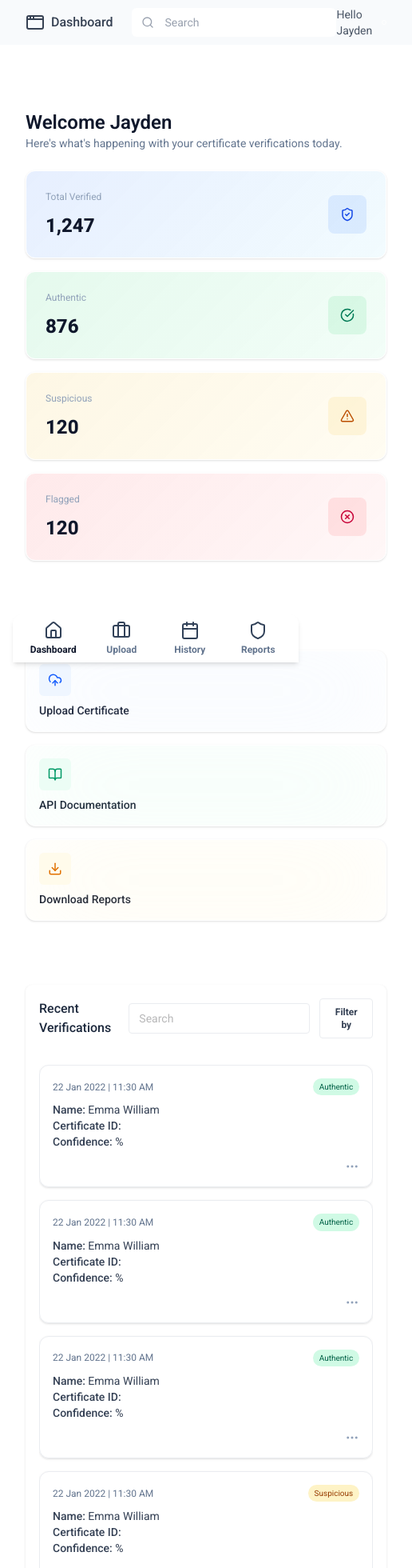
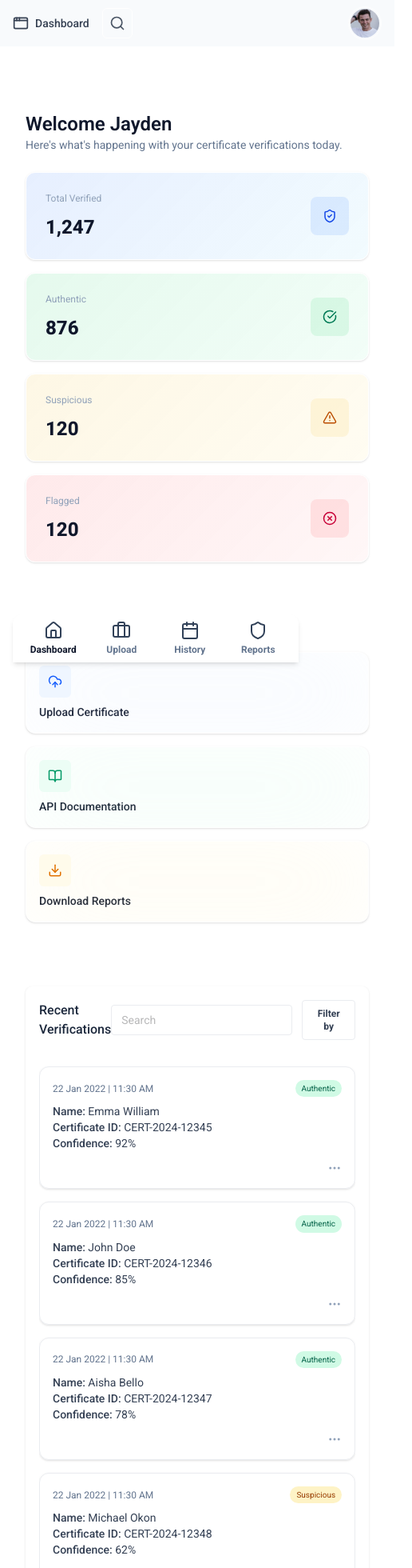
Before and after one commit to TechProoo/certiAi, a React (Vite) app: page /dashboard in a window 390 px wide. Shown: the top 1960 px of the page at 80% size, 516 px wide, since content can reach past the window. Built offline with nearby package versions, Linux system fonts and the light colour scheme; a web font is replaced by a local one.

Commit message:
Finished the frontend

```diff
--- a/src/Components/dashboard/DashboardHeader.tsx
+++ b/src/Components/dashboard/DashboardHeader.tsx
@@ -9,28 +9,38 @@ import {
 
 export default function DashboardHeader() {
   return (
-    <header className="w-full border-b px-8 py-2 bg-[#F8FAFC] flex items-center justify-between">
+    <header className="w-full border-b px-4 md:px-8 py-2 bg-[#F8FAFC] flex items-center justify-between">
       {/* Left Section */}
-      <div className="flex items-center gap-6">
+      <div className="flex items-center gap-4 md:gap-6">
+        {/* Title */}
         <div className="flex items-center gap-2 text-gray-700 font-medium">
-          <AppWindow />
-          <h1>Dashboard</h1>
+          <AppWindow className="h-5 w-5" />
+          <h1 className="text-sm md:text-base">Dashboard</h1>
         </div>
 
-        {/* Search Bar */}
-        <div className="relative w-64 group">
+        {/* Search Bar (hidden on mobile, appears from md upward) */}
+        <div className="relative w-40 sm:w-48 md:w-64 hidden sm:block group">
           <input
             type="text"
             placeholder="Search"
             className="w-full h-9 pl-10 pr-3 rounded-md border border-transparent bg-white text-sm text-[#130D3A] placeholder-gray-400 transition-all duration-200 ease-in-out focus:outline-none focus:shadow-sm focus:border-[#130D3A]"
           />
-          <Search className="absolute left-3 top-1/2 -translate-y-1/2 h-4 w-4 text-gray-400 transition-colors duration-200 group-focus-within:text-gray-600" />
+          <Search className="absolute left-3 top-1/2 -translate-y-1/2 h-4 w-4 text-gray-400 group-focus-within:text-gray-600" />
         </div>
+
+        {/* Mobile Search Icon */}
+        <button className="sm:hidden p-2 rounded-md hover:bg-white border">
+          <Search className="h-5 w-5 text-gray-600" />
+        </button>
       </div>
 
       {/* Right Section */}
       <div className="flex items-center gap-3">
-        <span className="text-sm text-gray-600">Hello Jayden</span>
+        {/* Hide username text on small screens */}
+        <span className="text-sm text-gray-600 hidden md:block">
+          Hello Jayden
+        </span>
+
         <DropdownMenu>
           <DropdownMenuTrigger asChild aria-label="Open user menu">
             <button className="rounded-full border p-0.5 focus:outline-none focus:ring-2 focus:ring-offset-2 focus:ring-slate-300">
@@ -44,8 +54,8 @@ export default function DashboardHeader() {
             </button>
           </DropdownMenuTrigger>
 
-          <DropdownMenuContent align="end" className="w-cover">
-            {/* Non-interactive profile header */}
+          <DropdownMenuContent align="end" className="w-56">
+            {/* Profile Section */}
             <div className="px-3 py-2">
               <div className="flex items-center gap-3">
                 <img
@@ -75,7 +85,7 @@ export default function DashboardHeader() {
 
             <DropdownMenuItem className="text-rose-600">
               <div className="flex items-center gap-2">
-                <LogOut  size={16}/>
+                <LogOut size={16} />
                 <span>Log out</span>
               </div>
             </DropdownMenuItem>
--- a/src/Components/ui/modern-mobile-menu.tsx
+++ b/src/Components/ui/modern-mobile-menu.tsx
@@ -1,5 +1,5 @@
 import React, { useState, useRef, useEffect, useMemo } from "react";
-import { Home, Briefcase, Calendar, Shield, Settings } from "lucide-react";
+import { Home, Briefcase, Calendar, Shield } from "lucide-react";
 
 type IconComponentType = React.ElementType<{ className?: string }>;
 export interface InteractiveMenuItem {
--- a/src/Pages/auth/Signin.tsx
+++ b/src/Pages/auth/Signin.tsx
@@ -1,4 +1,4 @@
-import { Link } from "react-router-dom";
+import { Link, useNavigate } from "react-router-dom";
 import { useState } from "react";
 import { Eye, EyeOff } from "lucide-react";
 import ImageArt from "../../assets/signup_img.png";
@@ -10,6 +10,7 @@ const Signin = () => {
   const [showPassword, setShowPassword] = useState(false);
   const [errorMessage, setErrorMessage] = useState<string | null>(null);
   const [submitting, setSubmitting] = useState(false);
+  const navigate = useNavigate();
 
   const isComplete = !!email.trim() && !!password;
 
@@ -31,6 +32,10 @@ const Signin = () => {
     // Simulate submit: show creating loader (replace with API call)
     console.log("Signin payload:", { email });
     setSubmitting(true);
+    // Simulate server response then navigate to dashboard
+    setTimeout(() => {
+      navigate("/dashboard");
+    }, 700);
   };
 
   if (submitting) return <Creating />;
--- a/src/Pages/auth/Signup.tsx
+++ b/src/Pages/auth/Signup.tsx
@@ -1,4 +1,5 @@
 import { useState } from "react";
+import { useNavigate } from "react-router-dom";
 import Image from "../../assets/signup_img.png";
 import {
   GraduationCap,
@@ -37,6 +38,8 @@ const roles = [
 
 const Signup = () => {
   const [selected, setSelected] = useState<string | null>("institution");
+
+  const navigate = useNavigate();
 
   return (
     <div className="min-h-screen flex">
@@ -128,7 +131,10 @@ const Signup = () => {
               </button>
 
               <div className="flex justify-center">
-                <button className="inline-flex items-center gap-2 bg-purple-900 hover:bg-purple-800 text-white px-12 py-3 rounded-xl">
+                <button
+                  onClick={() => navigate("/dashboard")}
+                  className="inline-flex items-center gap-2 bg-purple-900 hover:bg-purple-800 text-white px-12 py-3 rounded-xl"
+                >
                   Continue <ChevronRight size={16} />
                 </button>
               </div>
--- a/src/Pages/dashboard/Dashboard.tsx
+++ b/src/Pages/dashboard/Dashboard.tsx
@@ -63,59 +63,67 @@ const stats = [
 
 const initialTableData = [
   {
+    id: "CERT-2024-12345",
     date: "22 Jan 2022 | 11:30 AM",
-    id: "CERT-2024-12345",
+    certificateId: "CERT-2024-12345",
     name: "Emma William",
-    conf: "12,000",
+    confidence: 92,
     status: "Authentic",
   },
   {
+    id: "CERT-2024-12346",
     date: "22 Jan 2022 | 11:30 AM",
-    id: "CERT-2024-12345",
-    name: "Emma William",
-    conf: "18,500",
+    certificateId: "CERT-2024-12346",
+    name: "John Doe",
+    confidence: 85,
     status: "Authentic",
   },
   {
+    id: "CERT-2024-12347",
     date: "22 Jan 2022 | 11:30 AM",
-    id: "CERT-2024-12345",
-    name: "Emma William",
-    conf: "10,000",
+    certificateId: "CERT-2024-12347",
+    name: "Aisha Bello",
+    confidence: 78,
     status: "Authentic",
   },
   {
+    id: "CERT-2024-12348",
     date: "22 Jan 2022 | 11:30 AM",
-    id: "CERT-2024-12345",
-    name: "Emma William",
-    conf: "17,000",
+    certificateId: "CERT-2024-12348",
+    name: "Michael Okon",
+    confidence: 62,
     status: "Suspicious",
   },
   {
+    id: "CERT-2024-12349",
     date: "22 Jan 2022 | 11:30 AM",
-    id: "CERT-2024-12345",
-    name: "Emma William",
-    conf: "10%",
+    certificateId: "CERT-2024-12349",
+    name: "Chinedu Nwosu",
+    confidence: 28,
     status: "Forged",
   },
   {
+    id: "CERT-2024-12350",
     date: "22 Jan 2022 | 11:30 AM",
-    id: "CERT-2024-12345",
-    name: "Emma William",
-    conf: "25,000",
+    certificateId: "CERT-2024-12350",
+    name: "Fatima Yusuf",
+    confidence: 66,
     status: "Suspicious",
   },
   {
+    id: "CERT-2024-12351",
     date: "22 Jan 2022 | 11:30 AM",
-    id: "CERT-2024-12345",
-    name: "Emma William",
-    conf: "15,000",
+    certificateId: "CERT-2024-12351",
+    name: "Samuel Kofi",
+    confidence: 91,
     status: "Authentic",
   },
   {
+    id: "CERT-2024-12352",
     date: "22 Jan 2022 | 11:30 AM",
-    id: "CERT-2024-12345",
-    name: "Emma William",
-    conf: "9,800",
+    certificateId: "CERT-2024-12352",
+    name: "Grace Eze",
+    confidence: 59,
     status: "Suspicious",
   },
 ];
```
